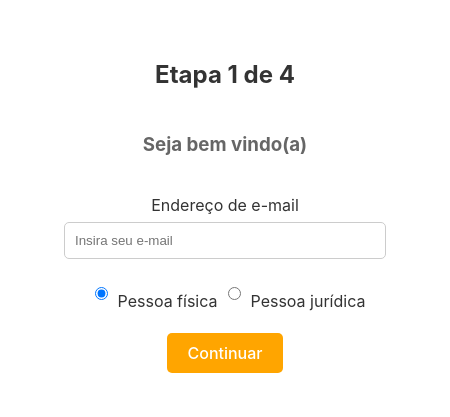
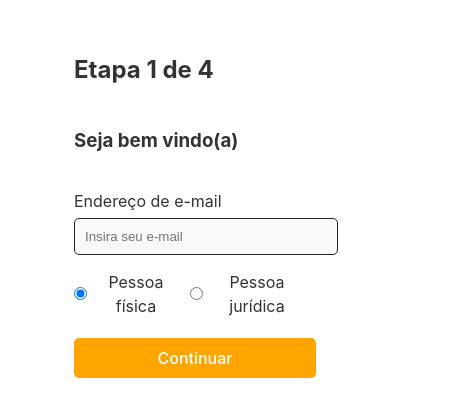
Before and after one commit to MatBSa/desafio-mb-web, a Vue app in the folder frontend/: page / in a window 390 px wide. Shown: the part 217-634 px from the top of the page, 450 px wide, since content can reach past the window. Built offline with nearby package versions, Linux system fonts and the light colour scheme.

Commit message:
Adjust step 1 layout and make it responsive

```diff
--- a/frontend/src/components/Step1.vue
+++ b/frontend/src/components/Step1.vue
@@ -64,15 +64,13 @@ const validateEmail = (email) => {
 .step-one {
   display: flex;
   flex-direction: column;
-  align-items: center;
+  align-items: flex-start;
+  padding: 20px;
 }
 
-h2 {
+h2, h3 {
+  text-align: left;
   color: #333;
-}
-
-h3 {
-  color: #666;
 }
 
 label {
@@ -80,23 +78,29 @@ label {
   color: #333;
 }
 
-input[type="email"] {
+input[type="email"],
+.continue-button {
+  width: 100%;
+  max-width: 400px;
   margin-top: 5px;
   padding: 10px;
-  width: 300px;
-  border: 1px solid #ccc;
+  border: 1px solid #242424;
   border-radius: 5px;
+  background-color: #f9f9f9;
 }
 
 .radio-group {
   display: flex;
-  justify-content: center;
   align-items: center;
   margin-top: 15px;
 }
 
 .radio-group input {
-  margin: 0 10px;
+  margin: 0 10px 0 0;
+}
+
+.radio-group label {
+  margin: 0 20px 0 5px;
 }
 
 .error {
@@ -107,10 +111,8 @@ input[type="email"] {
 
 .continue-button {
   margin-top: 20px;
-  padding: 10px 20px;
   background-color: orange;
   border: none;
-  border-radius: 5px;
   color: white;
   cursor: pointer;
 }
@@ -118,4 +120,16 @@ input[type="email"] {
 .continue-button:hover {
   background-color: darkorange;
 }
+
+@media (max-width: 600px) {
+  .step-one {
+    padding: 10px;
+  }
+
+  input[type="email"],
+  .continue-button {
+    width: 100%;
+    max-width: 100%;
+  }
+}
 </style>
```
